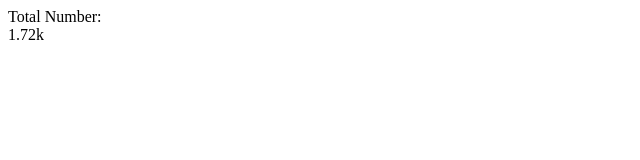
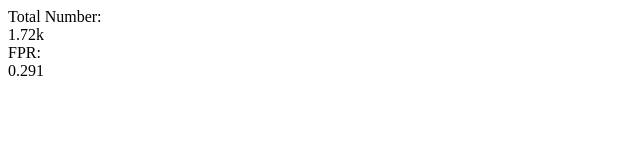
Before and after one commit to datawizzards/crossfilter, a plain HTML site: page crossfilter_reducesum/index.html in a window 1280 px wide. Shown: the full height of the page, 0-640 px from the left. Drawn offline with Linux system fonts and the light colour scheme.

Commit message:
Implement fpr sum

```diff
--- a/crossfilter_reducesum/index.html
+++ b/crossfilter_reducesum/index.html
@@ -6,6 +6,8 @@
     <body>
 		Total Number:
         <div id="sum"></div>
+		FPR:
+        <div id="fpr"></div>
 		<script src="d3.min.js"></script>
 		<script src="crossfilter.min.js"></script>
 		<script src="dc.min.js"></script>
@@ -25,7 +27,23 @@
 			  {date: "2011-11-14T17:29:52Z", quantity: 1, total: 200, tip: 100, type: "visa"}
 			]);
 
-			var paymentsByTotal = payments.dimension(function(d) { return d.total; });
+            function reduceAdd(p, v) {
+                p.total += v.total;
+                p.tip += v.tip;
+                return p;
+            }
+
+            function reduceRemove(p, v) {
+                p.total -= v.total;
+                p.tip -= v.tip;
+                return p;
+            }
+
+            function reduceInitial() {
+                return {tip: 0, total: 0};
+            }
+
+            var fprGroup = payments.groupAll().reduce(reduceAdd, reduceRemove, reduceInitial);
 			var paymentSumGroup = payments.groupAll().reduceSum(function(d){return d.total;});
 
 			var totalSum = dc.numberDisplay("#sum");
@@ -34,6 +52,13 @@
 				.valueAccessor(function(d){return d; })
 				.group(paymentSumGroup)
 				.formatNumber(d3.format(".3s"));
+
+			var fprSum = dc.numberDisplay("#fpr");
+		    fprSum
+				.formatNumber(d3.format("d"))
+				.valueAccessor(function(d){return d.tip / d.total; })
+				.group(fprGroup)
+				.formatNumber(d3.format(".3s"));
 			dc.renderAll();
        </script>
     </body>
```
